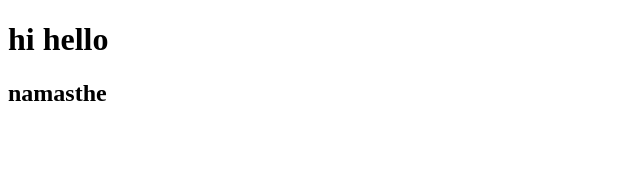
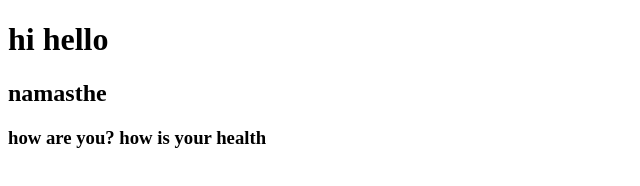
Before and after one commit to Krishna-Karthik-Sannidhiraju/gitwithpull, a plain HTML site: page index.html in a window 1280 px wide. Shown: the whole page, without its empty margins (0-640 px from the left). Drawn offline with Linux system fonts and the light colour scheme.

Commit message:
normal collaboration

```diff
--- a/index.html
+++ b/index.html
@@ -8,5 +8,6 @@
 <body>
     <h1>hi hello</h1>
     <h2>namasthe</h2>
+    <h3>how are you? how is your health</h3>
 </body>
 </html>
```
